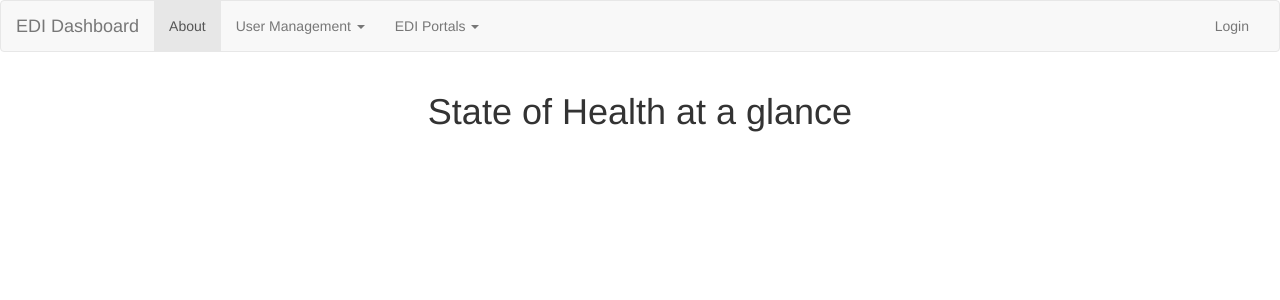
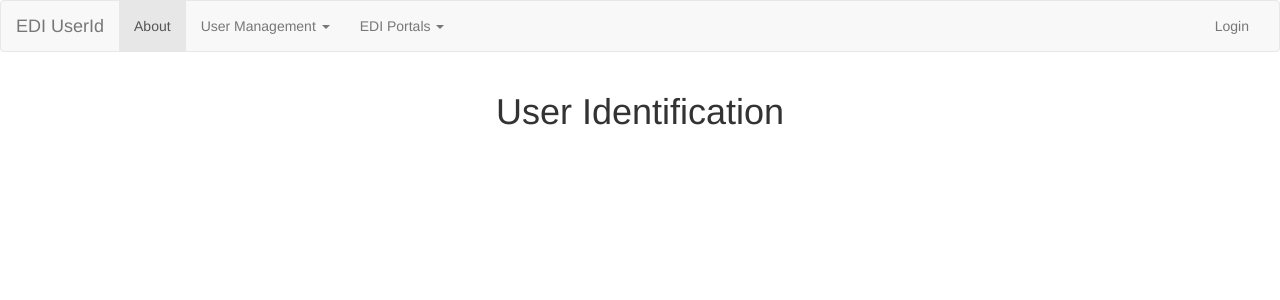
Before and after one commit to PASTAplus/auth, a Flask app: page /id/ in a window 1280 px wide. Shown: the top 300 px of the page. Run offline with Flask 2, Linux system fonts and the light colour scheme; some libraries are stand-ins or nearby versions.

Commit message:
Refine for user identity authentication

```diff
--- a/webapp/auth/templates/reset_ldap_password.html
+++ b/webapp/auth/templates/reset_ldap_password.html
@@ -2,7 +2,7 @@
 {% import 'bootstrap/wtf.html' as wtf %}
 
 {% block title %}
-{% if title %}{{ title }} - EDI Dashboard{% endif %}
+{% if title %}{{ title }} - EDI User Identification{% endif %}
 {% endblock %}
 
 {% block content %}
--- a/webapp/home/templates/about.html
+++ b/webapp/home/templates/about.html
@@ -1,5 +1,5 @@
 {% extends "base.html" %}
 
 {% block app_content %}
-    <h1 align="center">This is the Environmental Data Initiative Dashboard</h1>
+    <h1 align="center">This is the Environmental Data Initiative User Identification Portal</h1>
 {% endblock %}
--- a/webapp/home/templates/base.html
+++ b/webapp/home/templates/base.html
@@ -1,7 +1,7 @@
 {% extends 'bootstrap/base.html' %}
 
 {% block title %}
-{% if title %}{{ title }} - EDI Dashboard{% endif %}
+{% if title %}{{ title }} - EDI User Identification{% endif %}
 {% endblock %}
 
 {% block navbar %}
@@ -16,7 +16,7 @@
                 <span class="icon-bar"></span>
                 <span class="icon-bar"></span>
             </button>
-            <a class="navbar-brand" href="{{ url_for('home.index') }}">EDI Dashboard</a>
+            <a class="navbar-brand" href="{{ url_for('home.index') }}">EDI UserId</a>
         </div>
         <div class="navbar-collapse collapse" id="top-navbar">
             <ul class="nav navbar-nav">
--- a/webapp/home/templates/index.html
+++ b/webapp/home/templates/index.html
@@ -1,11 +1,6 @@
 {% extends "base.html" %}
 
-{% block metas %}
-{{ super() }}
-    <meta http-equiv="refresh" content="300">
-{% endblock %}
-
 {% block app_content %}
-<h1 align="center">State of Health at a glance</h1>
+<h1 align="center">User Identification</h1>
 
 {% endblock %}
```
